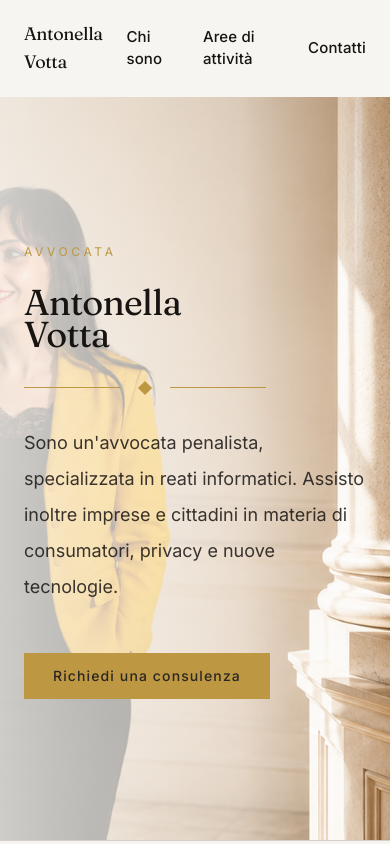
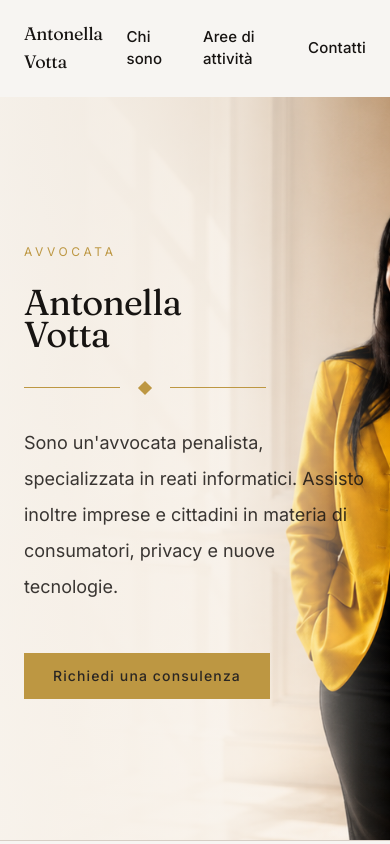
Before and after one commit to lousalome1/antonellavotta-website, a Next.js app: page / in a window 390 px wide. Shown: the top 844 px of the page. Built offline with nearby package versions, Linux system fonts and the light colour scheme.

Commit message:
Fix layout hero su mobile e link contatti

```diff
--- a/components/hero-section.tsx
+++ b/components/hero-section.tsx
@@ -13,7 +13,7 @@ export function HeroSection() {
           alt="Avvocata Antonella Votta"
           fill
           priority
-          className="object-cover object-[95%_38%] md:object-[73%_38%]"
+          className="object-cover object-[65%_38%] md:object-[73%_38%]"
         />
 
         {/* Overlay */}
```
